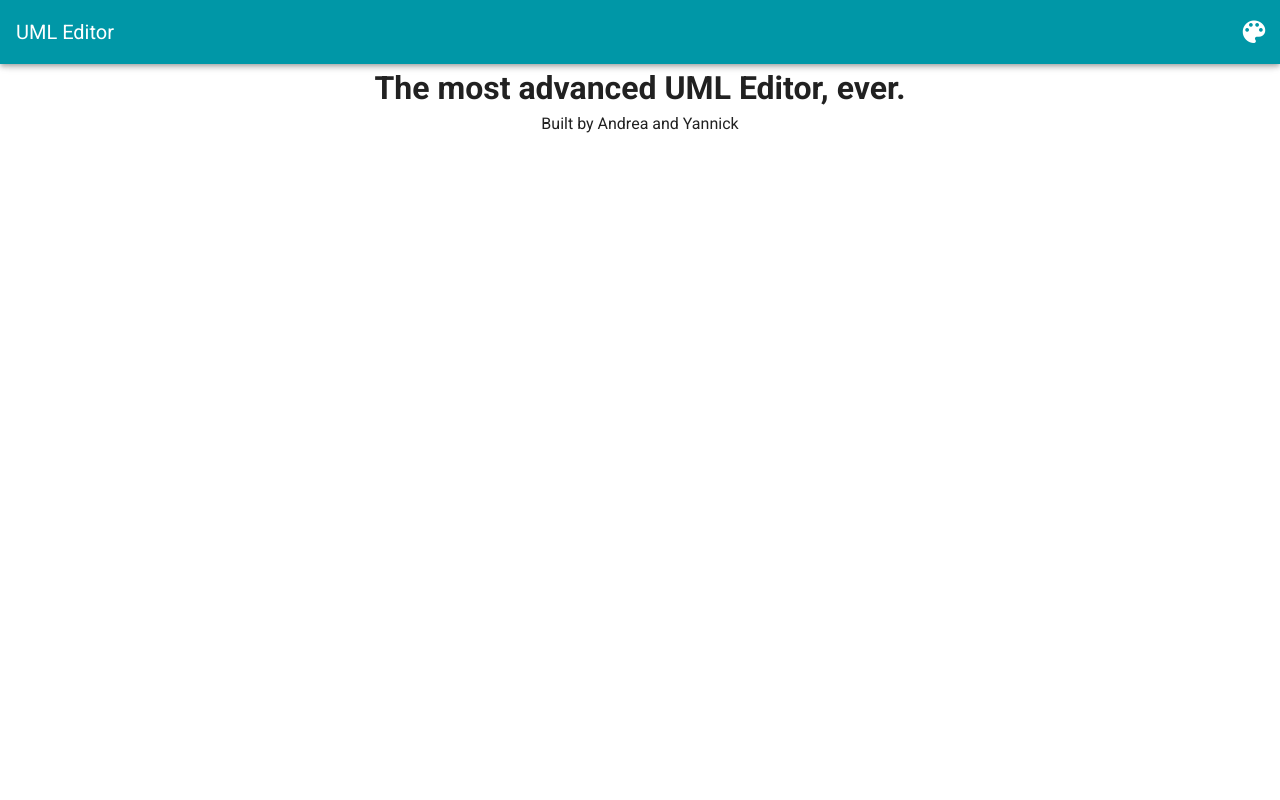
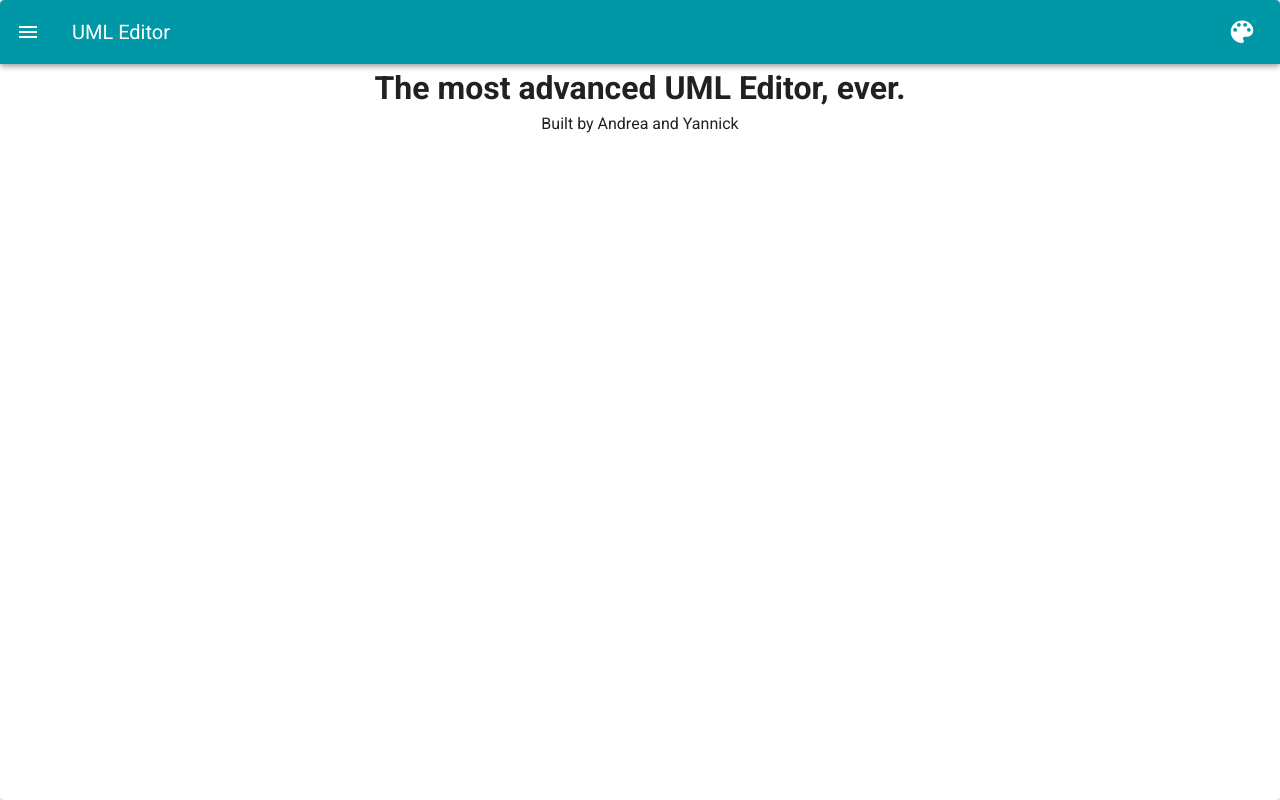
Before and after one commit to solec0der/uml-editor, a Vue app in the folder client/: page / in a window 1280 px wide. Built offline with nearby package versions, Linux system fonts and the light colour scheme.

Commit message:
add top and sidebar with redirection system

```diff
--- a/client/src/App.vue
+++ b/client/src/App.vue
@@ -1,15 +1,16 @@
 <template>
   <v-app>
-    <Header />
-    <v-main>
-      <router-view></router-view>
-    </v-main>
+    <Header>
+      <v-main>
+        <router-view></router-view>
+      </v-main>
+    </Header>
   </v-app>
 </template>
 
 <script lang="ts">
 import { Component, Vue } from 'vue-property-decorator'
-import Header from '@/components/Header.vue'
+import Header from './components/header/Header.vue'
 
 @Component({
   components: {
@@ -18,3 +19,9 @@ import Header from '@/components/Header.vue'
 })
 export default class App extends Vue {}
 </script>
+
+<style>
+html {
+  overflow: hidden;
+}
+</style>
--- a/client/src/components/Header.vue
+++ /dev/null
@@ -1,21 +0,0 @@
-<template>
-  <v-app-bar app color="primary">
-    <div class="d-flex align-center">
-      <v-app-bar-title style="color: white">UML Editor</v-app-bar-title>
-    </div>
-    <v-spacer></v-spacer>
-    <ThemeChangerMenu />
-  </v-app-bar>
-</template>
-
-<script lang="ts">
-import ThemeChangerMenu from '@/components/ThemeChangerMenu.vue'
-import { Component, Vue } from 'vue-property-decorator'
-
-@Component({
-  components: {
-    ThemeChangerMenu,
-  },
-})
-export default class Header extends Vue {}
-</script>
--- /dev/null
+++ b/client/src/components/header/Header.vue
@@ -0,0 +1,68 @@
+<template>
+  <v-card class="mx-auto overflow-hidden navigation">
+    <v-app-bar color="primary" dark>
+      <v-app-bar-nav-icon @click="drawer = true"></v-app-bar-nav-icon>
+
+      <v-app-bar-title>UML Editor</v-app-bar-title>
+      <span class="right-elements"><ThemeChangerMenu /></span>
+    </v-app-bar>
+
+    <v-navigation-drawer v-model="drawer" absolute temporary>
+      <v-list nav dense>
+        <v-list-item-group
+          v-model="group"
+          active-class="text--accent-4"
+          @change="redirect"
+        >
+          <v-list-item>
+            <v-list-item-icon>
+              <v-icon>mdi-home</v-icon>
+            </v-list-item-icon>
+            <v-list-item-title>Home</v-list-item-title>
+          </v-list-item>
+
+          <v-list-item>
+            <v-list-item-icon>
+              <v-icon>mdi-account</v-icon>
+            </v-list-item-icon>
+            <v-list-item-title>Account</v-list-item-title>
+          </v-list-item>
+        </v-list-item-group>
+      </v-list>
+    </v-navigation-drawer>
+    <slot />
+  </v-card>
+</template>
+
+<script lang="ts">
+import ThemeChangerMenu from './ThemeChangerMenu.vue'
+import { Component, Vue } from 'vue-property-decorator'
+
+const map: {
+  [key: number]: string
+} = {
+  0: '/',
+  1: '/example',
+}
+
+@Component({
+  components: {
+    ThemeChangerMenu,
+  },
+})
+export default class Header extends Vue {
+  drawer = false
+  group = null
+  redirect = (i: number) => map[i] != null && this.$router.push(map[i])
+}
+</script>
+
+<style scoped lang="scss">
+.navigation {
+  height: 100%;
+  width: 100%;
+}
+.right-elements {
+  margin-left: auto;
+}
+</style>
```
Also changed, not shown: client/src/components/header/ThemeChangerMenu.vue (renamed from client/src/components/ThemeChangerMenu.vue).
